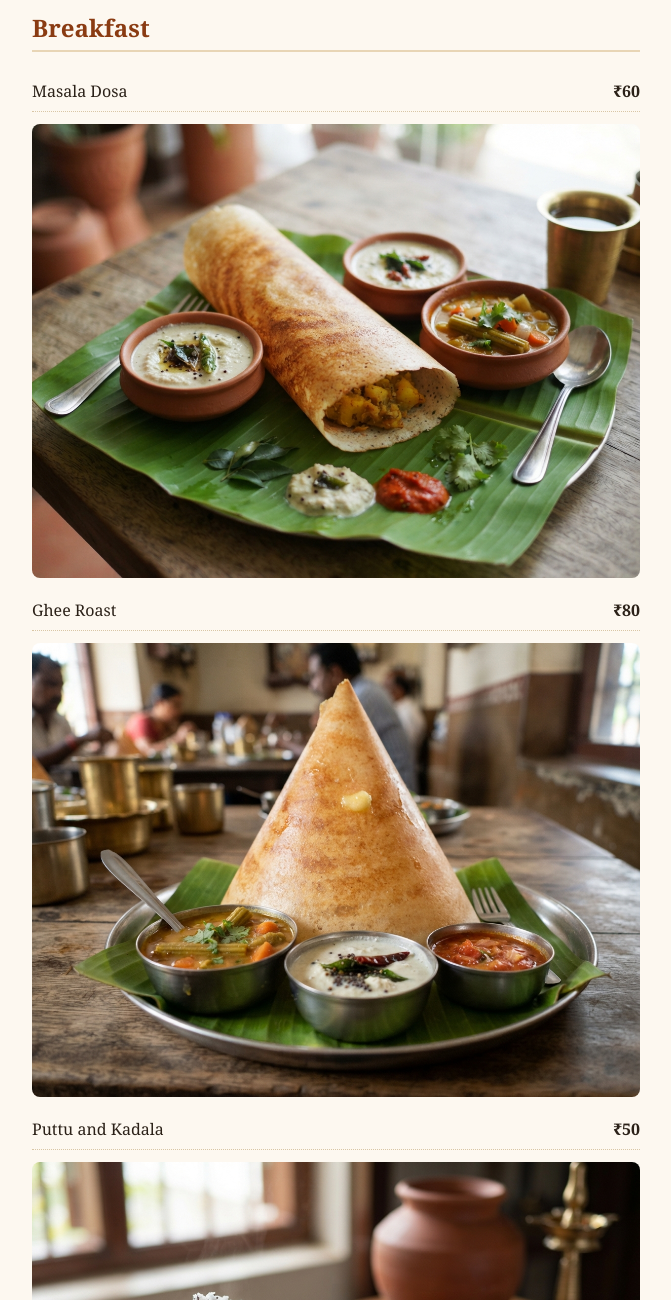
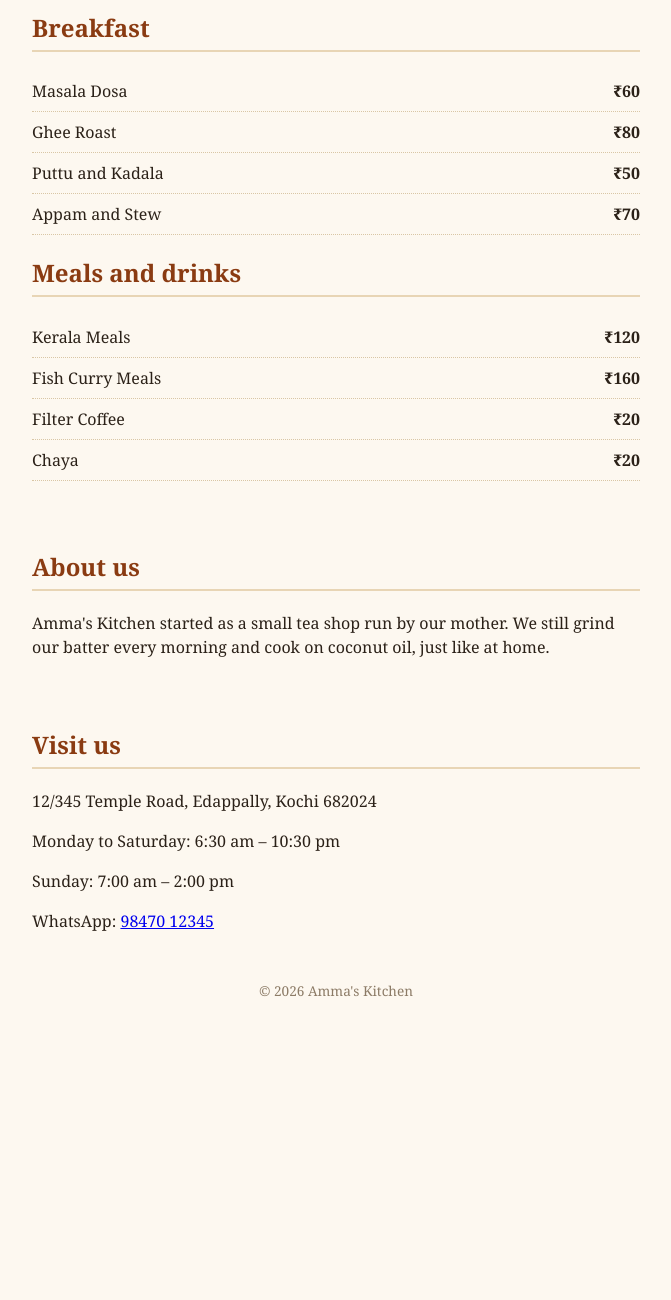
Before and after one commit to sajinkabeer/sayo-test, a plain HTML site: page index.html in a window 1280 px wide. Shown: the part 420-1720 px from the top of the page, without its empty margins (304-975 px from the left). After the commit the page ends 1437 px from the top, so only its background shows below. Drawn offline with Linux system fonts and the light colour scheme.

Commit message:
Sayo: Remove all food photos from the menu

```diff
--- a/index.html
+++ b/index.html
@@ -23,9 +23,9 @@
   <section id="menu">
     <h2>Breakfast</h2>
     <ul class="menu">
-      <li class="item"><span class="name">Masala Dosa</span><span class="price">₹60</span></li><img src="images/sayo-photo-17952101100410.jpg" alt="Masala Dosa" width="1200" height="900" style="display:block;width:100%;height:auto;border-radius:8px;margin:12px 0">
-      <li class="item"><span class="name">Ghee Roast</span><span class="price">₹80</span></li><img src="images/sayo-photo-17952101096961.jpg" alt="Ghee Roast" width="1200" height="900" style="display:block;width:100%;height:auto;border-radius:8px;margin:12px 0">
-      <li class="item"><span class="name">Puttu and Kadala</span><span class="price">₹50</span></li><img src="images/sayo-photo-17952101100332.jpg" alt="Puttu and Kadala" width="1200" height="900" style="display:block;width:100%;height:auto;border-radius:8px;margin:12px 0">
+      <li class="item"><span class="name">Masala Dosa</span><span class="price">₹60</span></li>
+      <li class="item"><span class="name">Ghee Roast</span><span class="price">₹80</span></li>
+      <li class="item"><span class="name">Puttu and Kadala</span><span class="price">₹50</span></li>
       <li class="item"><span class="name">Appam and Stew</span><span class="price">₹70</span></li>
     </ul>
 
```
